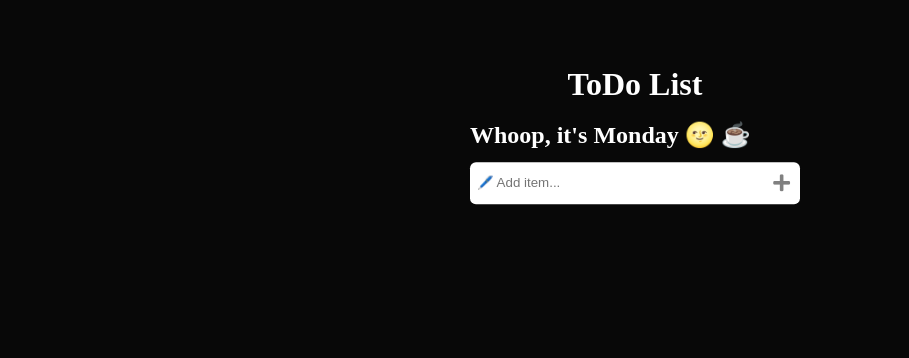
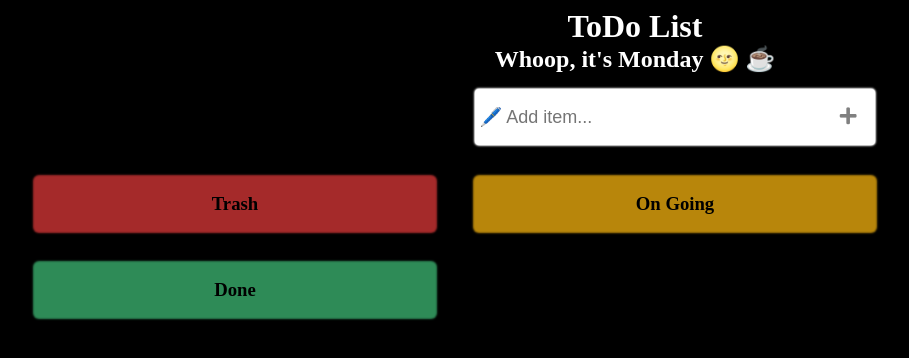
Before and after one commit to bijink/toDo-reactApp, a React (Create React App) app: page / in a window 1280 px wide. Shown: the top 358 px of the page, without its empty margins (5-914 px from the left). Built offline with nearby package versions, Linux system fonts and the light colour scheme.

Commit message:
css changed

```diff
--- a/src/App.css
+++ b/src/App.css
@@ -1,50 +1,43 @@
 * {
+   padding: 0;
    margin: 0;
-   padding: 0;
 }
 
 body {
-   background-color: #080808;
+   background-color: rgb(0, 0, 0);
 }
 
-.app {
-   position: absolute;
-   top: 10%;
-   left: 50%;
-   transform: translate(-50%, -10%);
-}
-
-.app .mainHeading h1 {
+.mainHeading {
    text-align: center;
-}
-
-.app h1, h2 {
+   margin-top: 0.5rem;
    color: white;
 }
 
-.app .input {
-   display: flex;
-   justify-content: center;
-   align-items: center;
+.subHeading {
+   text-align: center;
+   color: white;
 }
 
-.app .input {
-   margin-top: 0.8em;
-   width: 20em;
-   height: 2em;
-   background-color: white;
-   display: flex;
-   justify-content: space-between;
-   align-items: center;
-   border-radius: 6px;
-   padding: 5px;
+.toDoInput input {
+   width: 24.7rem;
+   height: 3.5rem;
+   background-color: rgb(255, 255, 255);
+   box-shadow: 0 0 2px 1px rgb(255, 255, 255);
+   margin-top: 1rem;
+   margin-left: 30rem;
+   border: none;
+   border-radius: .25rem;
+   border-color: transparent;
+   outline-color: transparent;
+   padding-left: .3rem;
+   font-size: large;
 }
 
-.app .input input {
-   width: 100%;
-   height: 1.6em;
-   border-color: transparent;
-   outline-color: transparent;
+.toDoInput i {
+   position: relative;
+   right: 2.2rem;
+   font-size: x-large;
+   color: rgb(79, 79, 79);
 }
 
 .app i {
@@ -52,38 +45,109 @@ body {
    font-size: larger;
    font-weight: 900;
    color: grey;
-   margin-right: 5px;
+   /* margin-right: 5px; */
 }
 
-.app .todos {
+.container {
+   height: 100%;
+   width: 25rem;
+   float: left;
+   margin-top: 2rem;
+   margin-left: 2.5rem;
+   border-radius: .25rem;
+   /* border-top-right-radius: .25rem; */
+   padding-top: 1rem;
+   padding-bottom: 1rem;
+}
+
+.container.deleted {
+   background-color: brown;
+   box-shadow: 0 0 2px 2px brown;
    display: flex;
    justify-content: center;
    align-items: center;
    flex-direction: column;
 }
 
-.app .todos .todo {
-   margin-top: 0.8em;
-   width: 20em;
-   height: 2em;
-   background-color: white;
+.container.progressing {
+   background-color: darkgoldenrod;
+   box-shadow: 0 0 2px 2px darkgoldenrod;
    display: flex;
-   justify-content: space-between;
+   justify-content: center;
    align-items: center;
-   border-radius: 6px;
-   padding: 5px;
+   flex-direction: column;
 }
 
-.app .todos .todo .left {
+.container.completed {
+   background-color: seagreen;
+   box-shadow: 0 0 2px 2px seagreen;
    display: flex;
-   justify-content: flex-start;
+   justify-content: center;
    align-items: center;
+   flex-direction: column;
 }
 
-.app .todos .todo .left p {
-   margin-left: 3px;
-   font-size: medium;
+.container .todo {
+   margin-top: .5rem;
+   /* margin-bottom: .5rem; */
+   width: 23rem;
+   height: 100%;
+   background-color: rgb(241, 241, 241, 0.2);
+   border-radius: .25rem;
+   padding: 5px;
+   display: grid;
+   grid-template-columns: auto auto auto;
+   grid-template-rows: auto auto;
+}
+
+.container .todo .left {
+   grid-column-start: 1;
+   grid-column-end: 2;
+   grid-row-start: 1;
+   grid-row-end: 3;
+}
+
+.container .todo .left input {
+   cursor: pointer;
+   float: left;
+   margin-top: .16rem;
+   margin-right: .4rem;
+}
+
+.container .todo .top {
+   width: 20.2rem;
+   text-align: justify;
+}
+
+.container .todo .top p {
+   font-size: large;
    font-weight: 700;
    font-style: normal;
-   color: grey;
+   color: rgb(0, 0, 0);
+   float: left;
 }
+
+.container .todo .bottom {
+   width: 21rem;
+}
+
+.container .todo .bottom p {
+   font-size: small;
+}
+
+.container .todo .right {
+   font-size: large;
+   display: flex;
+   justify-content: center;
+   align-items: center;
+   width: 1.2rem;
+   margin-left: -0.5rem;
+   grid-column-start: 3;
+   grid-column-end: 3;
+   grid-row-start: 1;
+   grid-row-end: 3;
+}
+
+.container .todo .right i {
+   color: black;
+}
--- a/src/App.jsx
+++ b/src/App.jsx
@@ -12,38 +12,97 @@ function App() {
    const currDate = new Date();
    const timeDateDay = currDate.getHours() + ':' + currDate.getMinutes() + ':' + currDate.getSeconds() + ' ' + currDate.getDate() + '.' + currDate.getMonth() + 1 + '.' + currDate.getFullYear() + ' ' + dayNamesShort[currDate.getDay()];
 
+
    return (
       <div className="app">
+
+         <div className="headings">
             <div className="mainHeading">
                <h1>ToDo List</h1>
             </div>
             <div className="subHeading">
-            <br />
                <h2>Whoop, it's {day} 🌝 ☕ </h2>
             </div>
-         <div className="input">
+         </div>
+
+         <div className="toDoInput">
             <input value={toDo} onChange={(e) => setToDo(e.target.value)} type="text" placeholder="🖊️ Add item..." />
             <i onClick={() => setToDos([...toDos, { text: toDo, toDoTime: timeDateDay }])} className="fas fa-plus"></i>
          </div>
+
+         <div className="container deleted">
+            <h3>Trash</h3>
             {
                toDos.map((obj) => {
                   return (
-                  <div className="todos">
-                     <div style={{ float: 'left' }} className="todo">
+                     <div className="todo">
                         <div className="left">
                            <input type="checkbox" name="" id="" />
-                           <p>{obj.text}</p>
+                        </div>
+                        <div className="top">
+                           <p></p>
+                        </div>
+                        <div className="bottom">
+                           <p className="dateTimeDay"></p>
                         </div>
                         <div className="right">
-                           <p style={{ float: 'left', marginRight: '0.3rem' }}>{obj.toDoTime}</p>
-                           <i style={{ float: 'left' }} className="fas fa-times"></i>
-                        </div>
+                           <i className="fas fa-times"></i>
                         </div>
                      </div>
                   );
                })
             }
          </div>
+
+         <div className="container progressing">
+            <h3>On Going</h3>
+            {
+               toDos.map((obj) => {
+                  return (
+                     <div className="todo">
+                        <div className="left">
+                           <input type="checkbox" name="" id="" />
+                        </div>
+                        <div className="top">
+                           <p>{obj.text}</p>
+                        </div>
+                        <div className="bottom">
+                           <p>{obj.toDoTime}</p>
+                        </div>
+                        <div className="right">
+                           <i className="fas fa-times"></i>
+                        </div>
+                     </div>
+                  );
+               })
+            }
+         </div>
+
+         <div className="container completed">
+            <h3>Done</h3>
+            {
+               toDos.map((obj) => {
+                  return (
+                     <div className="todo">
+                        <div className="left">
+                           <input type="checkbox" name="" id="" />
+                        </div>
+                        <div className="top">
+                           <p></p>
+                        </div>
+                        <div className="bottom">
+                           <p className="dateTimeDay"></p>
+                        </div>
+                        <div className="right">
+                           <i className="fas fa-times"></i>
+                        </div>
+                     </div>
+                  );
+               })
+            }
+         </div>
+
+      </div>
    );
 
 }
```
Lines whose indentation alone changed are shown as unchanged.
